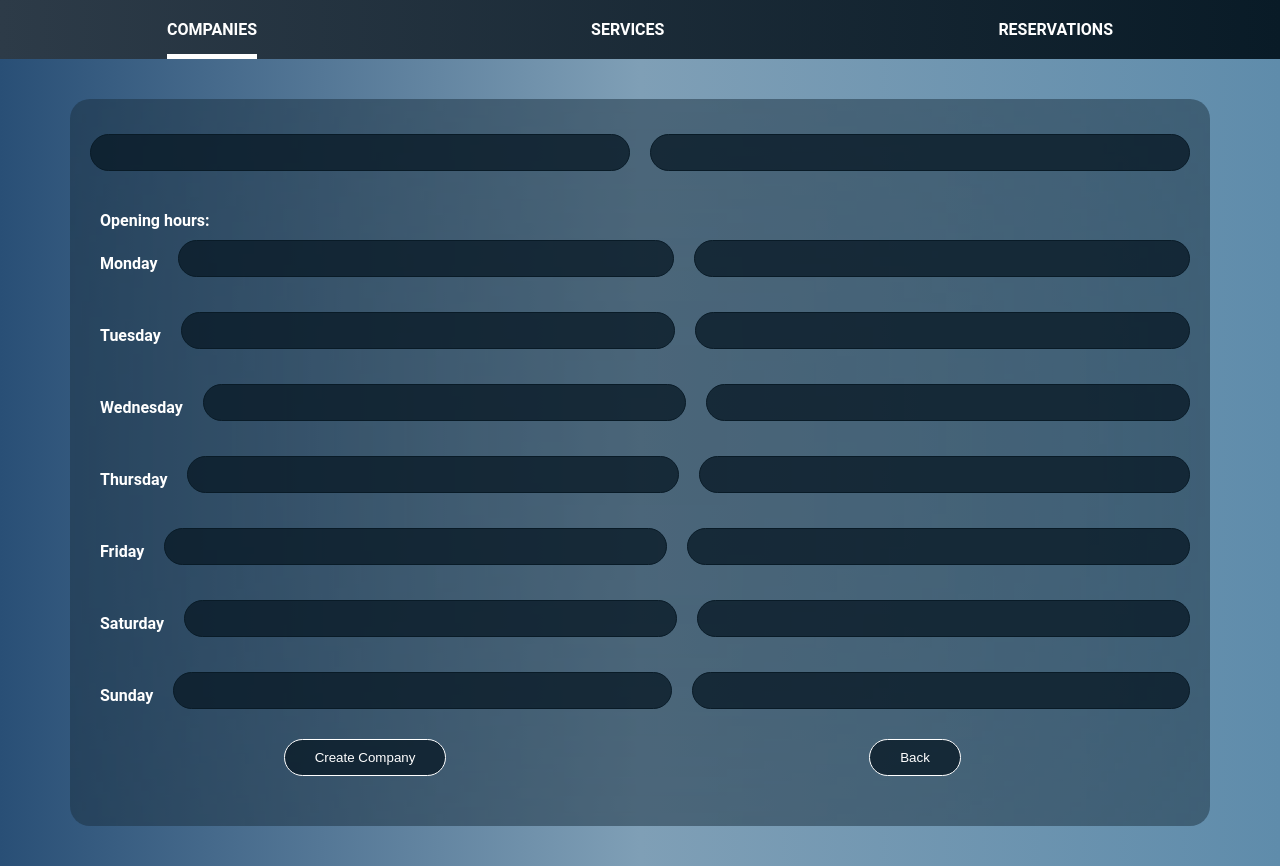
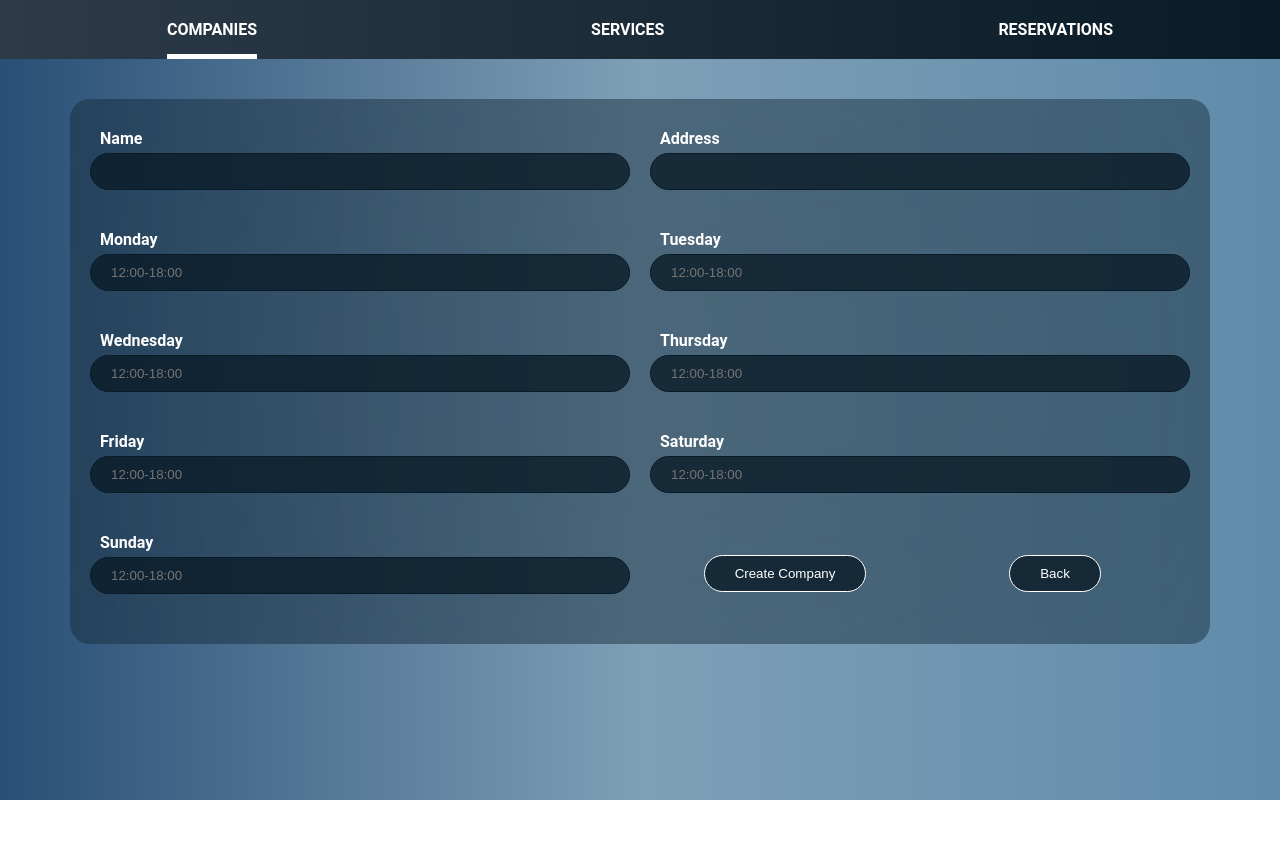
Before and after one commit to kharpi/udip, a Next.js app: page /companies/new in a window 1280 px wide. After the commit the page ends 800 px from the top, so only its background shows below. Built offline with nearby package versions, Linux system fonts and the light colour scheme.

Commit message:
refactored company for the new form system

```diff
--- a/components/Company/Company.view.tsx
+++ b/components/Company/Company.view.tsx
@@ -1,79 +1,32 @@
 import React from 'react';
-import { ICompany } from '../../interfaces/Company.interface';
+import InputText from '../UI/Input/InputText';
+import { ICompanyForm } from '../../interfaces/forms/CompanyForm.interface';
+import { IInputChange } from '../../interfaces/InputChange.interface';
 import Button from '../UI/Button/Button';
-import styles from '../../styles/Company/SingleCompany.module.scss';
 import Router from 'next/router';
-import InputText from '../UI/Input/InputText';
 
 type Props = {
-	deleteCompany?: (e: React.ChangeEvent) => void;
-	updateCompany?: (e: any) => void;
-	company?: ICompany;
-	createCompany?: (e: any) => void;
-	fromArray: Array<string>;
-	toArray: Array<string>;
-	bhDays: Array<string>;
-	handleChange: (
-		e: React.ChangeEvent<HTMLInputElement>,
-		i: number,
-		target: string
-	) => void;
+	form: ICompanyForm;
+	onChange: (args: IInputChange) => void;
+	onSubmit: (e: React.FormEvent) => void;
+	deleteCompany?: (e: React.FormEvent) => void;
 };
 
-const Company = ({
-	deleteCompany,
-	updateCompany,
-	company,
-	createCompany,
-	fromArray,
-	toArray,
-	bhDays,
-	handleChange,
-}: Props) => {
+const Company = ({ form, onChange, onSubmit, deleteCompany }: Props) => {
 	return (
 		<div>
-			<form onSubmit={updateCompany || createCompany}>
-				<InputText
-					id='name'
-					name='name'
-					type='text'
-					defaultValue={company?.name}
-					label='Company name'
-				/>
-				<InputText
-					id='address'
-					name='address'
-					type='text'
-					defaultValue={company?.address}
-					label='Company address'
-				/>
-				<div className={`input__wrapper span2`}>
-					<label>Opening hours:</label>
-					{bhDays.map((bh: string, i: number) => (
-						<div key={`bh${i}`} className={styles.company__bh}>
-							<label>{bh}</label>
-							<InputText
-								id={`from-${i}`}
-								type='text'
-								defaultValue={fromArray ? fromArray[i] : '00:00'}
-								onChange={(e: React.ChangeEvent<HTMLInputElement>) => {
-									handleChange(e, i, 'from');
-								}}
-								withoutWrap
-							/>
-							<InputText
-								id={`to-${i}`}
-								type='text'
-								defaultValue={toArray ? toArray[i] : '00:00'}
-								onChange={(e: React.ChangeEvent<HTMLInputElement>) => {
-									handleChange(e, i, 'to');
-								}}
-								withoutWrap
-							/>
-						</div>
-					))}
-					{company ? (
-						<div className='button__wrapper'>
+			<form onSubmit={onSubmit}>
+				<InputText {...form.name} onChange={onChange} />
+				<InputText {...form.address} onChange={onChange} />
+				<InputText {...form.monday} onChange={onChange} />
+				<InputText {...form.tuesday} onChange={onChange} />
+				<InputText {...form.wednesday} onChange={onChange} />
+				<InputText {...form.thursday} onChange={onChange} />
+				<InputText {...form.friday} onChange={onChange} />
+				<InputText {...form.saturday} onChange={onChange} />
+				<InputText {...form.sunday} onChange={onChange} />
+				{deleteCompany !== undefined ? (
+					<div className='button__wrapper span2'>
 						<Button type='default'>Save Company</Button>
 						<Button type='error' callback={deleteCompany}>
 							Delete Company
@@ -102,7 +55,6 @@ const Company = ({
 						</Button>
 					</div>
 				)}
-				</div>
 			</form>
 		</div>
 	);
--- /dev/null
+++ b/forms/Company.form.ts
@@ -0,0 +1,97 @@
+import { ICompanyForm } from '../interfaces/forms/CompanyForm.interface';
+
+export const CompanyForm: ICompanyForm = {
+	name: {
+		id: 'name',
+		value: '',
+		required: true,
+		labelText: 'Name',
+		type: 'text',
+		textType: true,
+	},
+	address: {
+		id: 'address',
+		value: '',
+		required: true,
+		labelText: 'Address',
+		type: 'text',
+		textType: true,
+	},
+	monday: {
+		id: 'monday',
+		value: '',
+		required: true,
+		labelText: 'Monday',
+		type: 'text',
+		textType: true,
+		placeholder: '12:00-18:00',
+		pattern:
+			'^([0-1]?[0-9]|2[0-3]):[0-5][0-9]-([0-1]?[0-9]|2[0-3]):[0-5][0-9]$',
+	},
+	tuesday: {
+		id: 'tuesday',
+		value: '',
+		required: true,
+		labelText: 'Tuesday',
+		type: 'text',
+		textType: true,
+		placeholder: '12:00-18:00',
+		pattern:
+			'^([0-1]?[0-9]|2[0-3]):[0-5][0-9]-([0-1]?[0-9]|2[0-3]):[0-5][0-9]$',
+	},
+	wednesday: {
+		id: 'wednesday',
+		value: '',
+		required: true,
+		labelText: 'Wednesday',
+		type: 'text',
+		textType: true,
+		placeholder: '12:00-18:00',
+		pattern:
+			'^([0-1]?[0-9]|2[0-3]):[0-5][0-9]-([0-1]?[0-9]|2[0-3]):[0-5][0-9]$',
+	},
+	thursday: {
+		id: 'thursday',
+		value: '',
+		required: true,
+		labelText: 'Thursday',
+		type: 'text',
+		textType: true,
+		placeholder: '12:00-18:00',
+		pattern:
+			'^([0-1]?[0-9]|2[0-3]):[0-5][0-9]-([0-1]?[0-9]|2[0-3]):[0-5][0-9]$',
+	},
+	friday: {
+		id: 'friday',
+		value: '',
+		required: true,
+		labelText: 'Friday',
+		type: 'text',
+		textType: true,
+		placeholder: '12:00-18:00',
+		pattern:
+			'^([0-1]?[0-9]|2[0-3]):[0-5][0-9]-([0-1]?[0-9]|2[0-3]):[0-5][0-9]$',
+	},
+	saturday: {
+		id: 'saturday',
+		value: '',
+		required: true,
+		labelText: 'Saturday',
+		type: 'text',
+		textType: true,
+		placeholder: '12:00-18:00',
+		pattern:
+			'^([0-1]?[0-9]|2[0-3]):[0-5][0-9]-([0-1]?[0-9]|2[0-3]):[0-5][0-9]$',
+	},
+	sunday: {
+		id: 'sunday',
+		value: '',
+		required: true,
+		labelText: 'Sunday',
+		type: 'text',
+		textType: true,
+		placeholder: '12:00-18:00',
+		pattern:
+			'^([0-1]?[0-9]|2[0-3]):[0-5][0-9]-([0-1]?[0-9]|2[0-3]):[0-5][0-9]$',
+	},
+};
--- a/interfaces/Company.interface.ts
+++ b/interfaces/Company.interface.ts
@@ -10,3 +10,9 @@ export interface IBusinessHours {
 	from: string;
 	to: string;
 }
+
+export interface ICompanyCreate {
+	name: string;
+	address: string;
+	businessHours: string;
+}
--- a/pages/companies/new.tsx
+++ b/pages/companies/new.tsx
@@ -2,65 +2,63 @@ import Router from 'next/router';
 import React, { useState } from 'react';
 import { apiURL } from '../../api/routes';
 import Company from '../../components/Company/Company.view';
-import { getBH } from '../../utils/getBH.util';
 import { toast } from 'react-toastify';
 import { toastParams } from '../../utils/getToastParams.util';
-import { handleArrayChange } from '../../utils/handleArrayChange.util';
+import { ICompanyForm } from '../../interfaces/forms/CompanyForm.interface';
+import { cloneDeep } from 'lodash';
+import { CompanyForm } from '../../forms/Company.form';
+import { IInputChange } from '../../interfaces/InputChange.interface';
+import { changeHandler } from '../../utils/InputChange.util';
+import { ICompanyCreate } from '../../interfaces/Company.interface';
 
 const NewCompany = () => {
-	const [fromArray, setFromArray] = useState<string[]>(
-		new Array(7).fill('00:00')
-	);
-	const [toArray, setToArray] = useState<string[]>(new Array(7).fill('00:00'));
-	const bhDays: Array<string> = [
-		'Monday',
-		'Tuesday',
-		'Wednesday',
-		'Thursday',
-		'Friday',
-		'Saturday',
-		'Sunday',
-	];
+	const initForm = (): ICompanyForm => {
+		const initialForm: ICompanyForm = cloneDeep(CompanyForm);
+		return initialForm;
+	};
 
-	const createCompany = async (e: any) => {
+	const [form, set_form] = useState<ICompanyForm>(initForm());
+
+	const onChange = (args: IInputChange): void => {
+		set_form(changeHandler(form, args.fieldName, args.value));
+	};
+
+	const parseFormData = (): ICompanyCreate => {
+		const finalState: ICompanyCreate = {
+			name: '',
+			address: '',
+			businessHours: '',
+		};
+		for (const field of Object.values(form)) {
+			if (field.id === 'name' || field.id === 'address') {
+				//@ts-ignore
+				finalState[field.id] = field.value;
+			} else {
+				//@ts-ignore
+				finalState.businessHours =
+					finalState.businessHours +
+					`${field.id.toUpperCase()}:${field.value.replace(/:/g, '')},`;
+			}
+		}
+		return finalState;
+	};
+	const onSubmit = async (e: React.FormEvent) => {
 		e.preventDefault();
 		const res = await fetch(apiURL('company', 'create'), {
-			body: JSON.stringify({
-				name: e.target.name.value,
-				address: e.target.address.value,
-				businessHours: getBH(bhDays, fromArray, toArray),
-			}),
+			body: JSON.stringify(parseFormData()),
 			headers: {
 				'Content-Type': 'application/json',
 			},
 			method: 'POST',
 		});
 		if (res.status === 201) {
+			toast.success('Successfully created the new company!', toastParams());
 			Router.push('/companies');
 		} else {
 			toast.error(await res.text(), toastParams());
 		}
 	};
-
-	const handleChange = (
-		e: React.ChangeEvent<HTMLInputElement>,
-		i: number,
-		target: string
-	) => {
-		target === 'to'
-			? handleArrayChange(e, i, toArray, setToArray)
-			: handleArrayChange(e, i, fromArray, setFromArray);
-	};
-
-	return (
-		<Company
-			bhDays={bhDays}
-			createCompany={createCompany}
-			fromArray={fromArray}
-			toArray={toArray}
-			handleChange={handleChange}
-		/>
-	);
+	return <Company form={form} onChange={onChange} onSubmit={onSubmit} />;
 };
 
 export default NewCompany;
```
Also changed, not shown: interfaces/forms/CompanyForm.interface.ts (added, +19 -0 lines), pages/companies/[id]/index.tsx (+64 -33 lines). Lines whose indentation alone changed are shown as unchanged.
